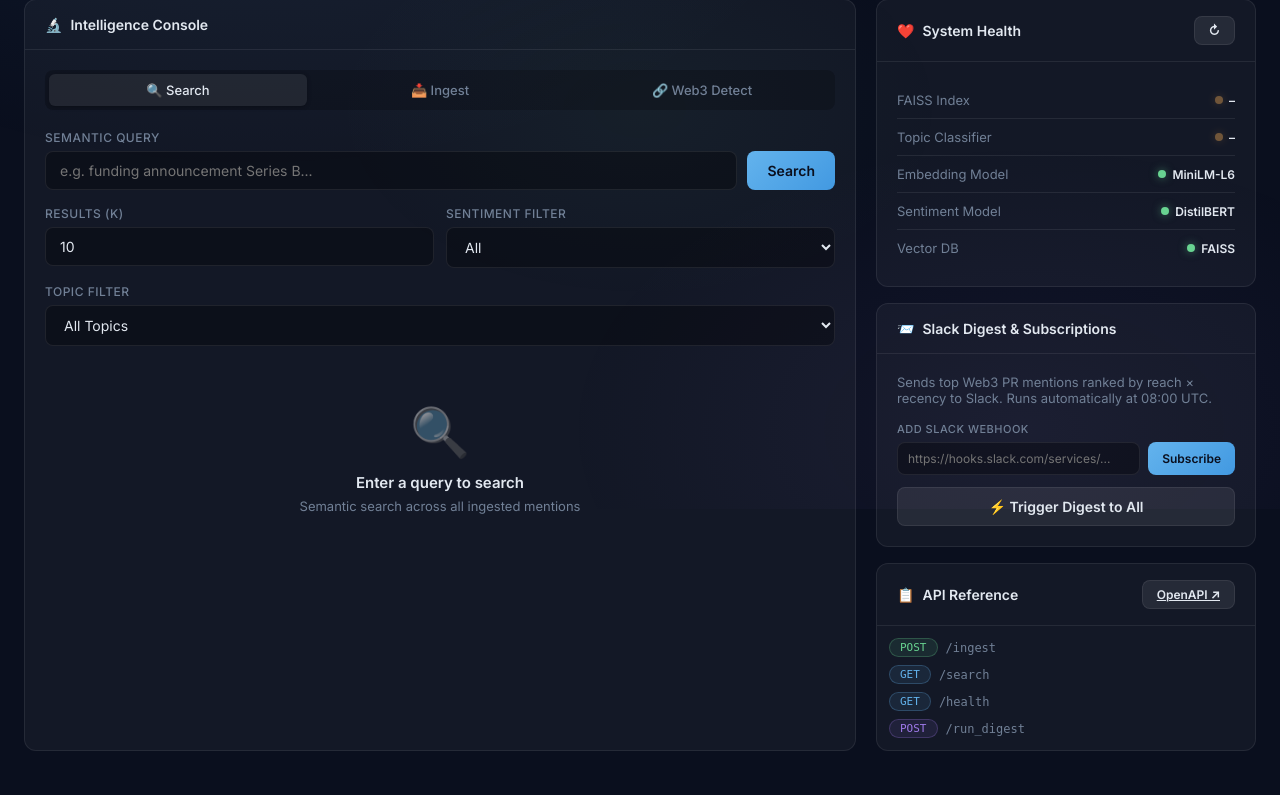
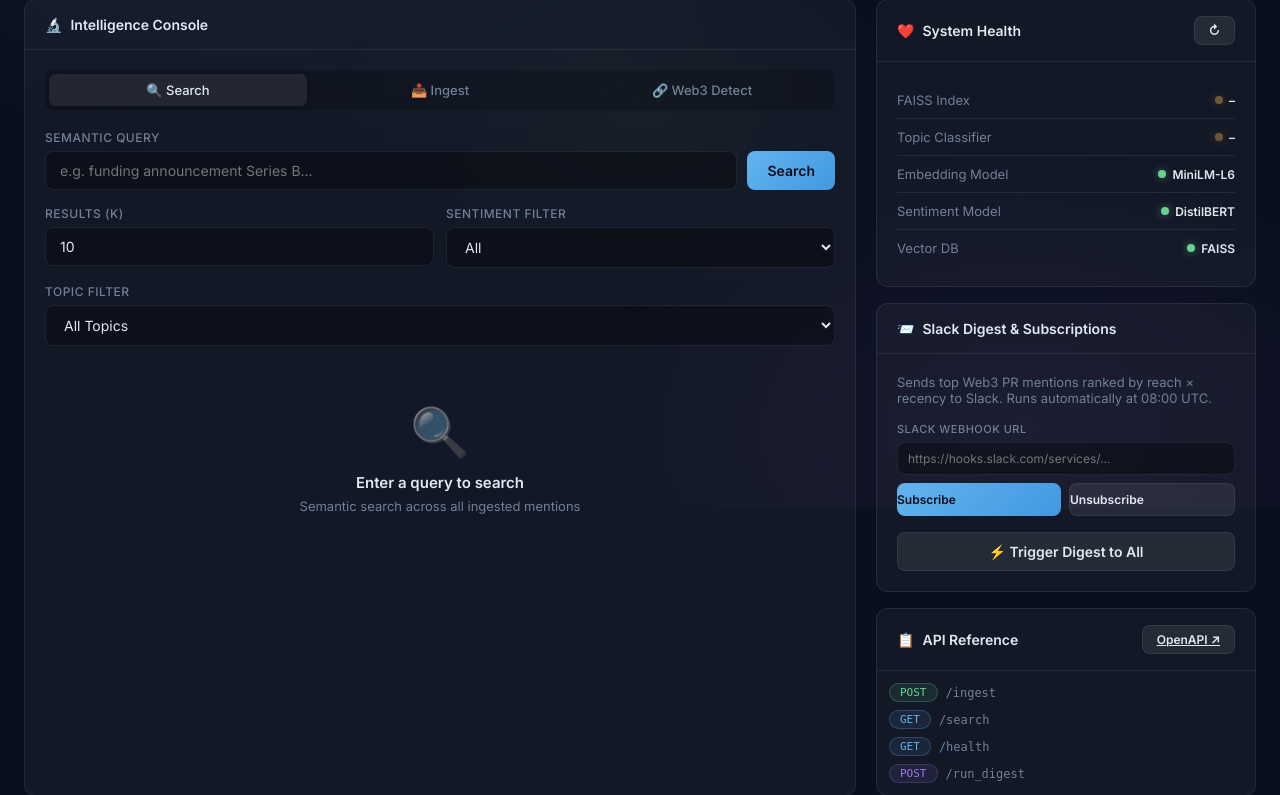
Before and after one commit to xKashifp/AI-PR-Microservice, a Python web app: template app/templates/index.html in a window 1280 px wide. Shown: the part 291-1086 px from the top of the page. Before the commit the page ends 1042 px from the top, so only its background shows below. Run offline with Jinja, Linux system fonts and the light colour scheme; the template is opened without the code that fills it, so the values that code supplies are empty.

Commit message:
Add manual RSS fetch UI integration and harden Slack webhook security

```diff
--- a/app/api/digest.py
+++ b/app/api/digest.py
@@ -33,9 +33,3 @@ async def unsubscribe_slack(req: SlackSubscribeRequest):
             return {"status": "unsubscribed", "webhook_url": url}
         else:
             return {"status": "not_found", "webhook_url": url}
-
-@router.get("/slack/subscribers", tags=["Slack Integration"])
-async def get_subscribers():
-    with db_conn() as conn:
-        rows = conn.execute("SELECT webhook_url, created_at FROM slack_subscribers").fetchall()
-        return [{"webhook_url": r["webhook_url"], "created_at": r["created_at"]} for r in rows]
--- a/app/templates/index.html
+++ b/app/templates/index.html
@@ -495,6 +495,8 @@
                                 <span class="btn-text">📥 Ingest Mentions</span>
                             </button>
                             <button class="btn btn-secondary btn-sm" onclick="loadDemoData()" title="Load 20 demo mentions">Demo Data</button>
+                            <button class="btn btn-secondary btn-sm" onclick="loadTemplate()" title="Load blank template for manual ingest">Template</button>
+                            <button class="btn btn-secondary btn-sm" onclick="loadFreshRSS()" id="rss-btn" title="Fetch fresh RSS mentions from web">Fetch RSS</button>
                         </div>
                         <div id="ingest-result" style="display:none;">
                             <label class="form-label">Result</label>
@@ -560,17 +562,13 @@
                             Sends top Web3 PR mentions ranked by reach × recency to Slack. Runs automatically at 08:00 UTC.
                         </p>
 
-                        <div class="form-group" style="margin-bottom: 12px;">
-                            <label class="form-label" style="font-size:11px;">Add Slack Webhook</label>
+                        <div class="form-group" style="margin-bottom: 16px;">
+                            <label class="form-label" style="font-size:11px;">Slack Webhook URL</label>
+                            <input type="text" class="input" id="slack-webhook" placeholder="https://hooks.slack.com/services/..." style="font-size:12px;padding:8px 10px;margin-bottom:8px;width:100%;">
                             <div style="display:flex;gap:8px;">
-                                <input type="text" class="input" id="slack-webhook" placeholder="https://hooks.slack.com/services/..." style="font-size:12px;padding:8px 10px;">
-                                <button class="btn btn-primary btn-sm" onclick="subscribeSlack()" id="subscribe-btn" style="padding: 8px 14px;">Subscribe</button>
+                                <button class="btn btn-primary btn-sm" onclick="subscribeSlack()" id="subscribe-btn" style="flex:1;padding:8px 0;">Subscribe</button>
+                                <button class="btn btn-secondary btn-sm" onclick="unsubscribeSlackBtn()" id="unsubscribe-btn" style="flex:1;padding:8px 0;">Unsubscribe</button>
                             </div>
-                        </div>
-
-                        <div id="subscribers-list-container" style="margin-bottom:16px; font-size:12px; display:none;">
-                            <label class="form-label" style="font-size:11px; margin-bottom:4px;">Active Workspaces</label>
-                            <div id="subscribers-list" style="max-height:80px; overflow-y:auto; display:flex; flex-direction:column; gap:4px; padding:4px; background:rgba(0,0,0,0.2); border-radius:6px;"></div>
                         </div>
 
                         <button class="btn btn-secondary btn-full" onclick="runDigest()" id="digest-btn2">
@@ -795,6 +793,42 @@
         toast('20 demo mentions loaded. Click Ingest to process.', 'info');
     }
 
+    function loadTemplate() {
+        const template = [
+            {
+                id: `mention-${Date.now()}`,
+                title: "Enter Title",
+                text: "Enter text content here...",
+                source: "Manual",
+                published_at: new Date().toISOString().split('T')[0],
+                reach: 0
+            }
+        ];
+        document.getElementById('ingest-payload').value = JSON.stringify(template, null, 2);
+        toast('Blank template loaded. Edit values and click Ingest.', 'info');
+    }
+
+    async function loadFreshRSS() {
+        const btn = document.getElementById('rss-btn');
+        btn.classList.add('loading'); btn.disabled = true;
+        try {
+            const r = await fetch(`${API}/feeds/fetch`);
+            const data = await r.json();
+            if (!r.ok) throw new Error(data.detail || 'Fetch failed');
+
+            if (data.mentions && data.mentions.length > 0) {
+                document.getElementById('ingest-payload').value = JSON.stringify(data.mentions, null, 2);
+                toast(`Loaded ${data.mentions.length} fresh mentions from feeds. Click Ingest to process.`, 'success');
+            } else {
+                toast('No fresh mentions found in feeds.', 'info');
+            }
+        } catch(e) {
+            toast('Failed to fetch feeds: ' + e.message, 'error');
+        } finally {
+            btn.classList.remove('loading'); btn.disabled = false;
+        }
+    }
+
     // Web3 detection (client-side regex preview)
     function detectWeb3() {
         const text = document.getElementById('web3-text').value;
@@ -865,31 +899,6 @@
     }
 
     // Slack subscribers management
-    async function fetchSubscribers() {
-        try {
-            const r = await fetch(`${API}/slack/subscribers`);
-            const data = await r.json();
-            const container = document.getElementById('subscribers-list-container');
-            const list = document.getElementById('subscribers-list');
-
-            if (data.length > 0) {
-                container.style.display = 'block';
-                list.innerHTML = data.map(sub => {
-                    const cleanUrl = sub.webhook_url.replace(/https:\/\/hooks\.slack\.com\/services\/[^\/]+\/[^\/]+\//, 'hooks.slack.com/.../');
-                    return `
-                    <div style="display:flex; justify-content:space-between; align-items:center; padding: 2px 4px; border-bottom:1px solid rgba(255,255,255,0.05);">
-                        <span title="${escHtml(sub.webhook_url)}" style="color:var(--text-muted); text-overflow:ellipsis; overflow:hidden; white-space:nowrap; max-width:200px;">${escHtml(cleanUrl)}</span>
-                        <button onclick="unsubscribeSlack('${escHtml(sub.webhook_url)}')" style="background:none; border:none; color:var(--danger); cursor:pointer; font-size:10px; padding:0 4px;">✕</button>
-                    </div>`;
-                }).join('');
-            } else {
-                container.style.display = 'none';
-            }
-        } catch(e) {
-            console.error('Failed to fetch subscribers:', e);
-        }
-    }
-
     async function subscribeSlack() {
         const urlInput = document.getElementById('slack-webhook');
         const url = urlInput.value.trim();
@@ -917,7 +926,6 @@
                 toast('Slack workspace already subscribed', 'info');
             }
             urlInput.value = '';
-            fetchSubscribers();
         } catch(e) {
             toast('Subscription failed: ' + e.message, 'error');
         } finally {
@@ -926,7 +934,6 @@
     }
 
     async function unsubscribeSlack(url) {
-        if (!confirm('Unsubscribe this Slack workspace?')) return;
         try {
             const r = await fetch(`${API}/slack/unsubscribe`, {
                 method: 'POST',
@@ -935,13 +942,26 @@
             });
             if (r.ok) {
                 toast('Unsubscribed Slack workspace', 'success');
-                fetchSubscribers();
+                document.getElementById('slack-webhook').value = '';
             } else {
                 const data = await r.json();
                 throw new Error(data.detail);
             }
         } catch(e) {
             toast('Failed to unsubscribe: ' + e.message, 'error');
+        }
+    }
+
+    function unsubscribeSlackBtn() {
+        const urlInput = document.getElementById('slack-webhook');
+        const url = urlInput.value.trim();
+        if (!url) { toast('Enter webhook URL to unsubscribe', 'error'); return; }
+        if (!url.startsWith('https://hooks.slack.com/services/')) {
+            toast('Invalid webhook URL format', 'error');
+            return;
+        }
+        if (confirm('Unsubscribe this Slack workspace?')) {
+            unsubscribeSlack(url);
         }
     }
 
@@ -952,7 +972,6 @@
 
     // Init
     refreshHealth();
-    fetchSubscribers();
     setInterval(refreshHealth, 30000);
 </script>
 </body>
```
Also changed, not shown: app/api/ingest.py (+10 -0 lines).
